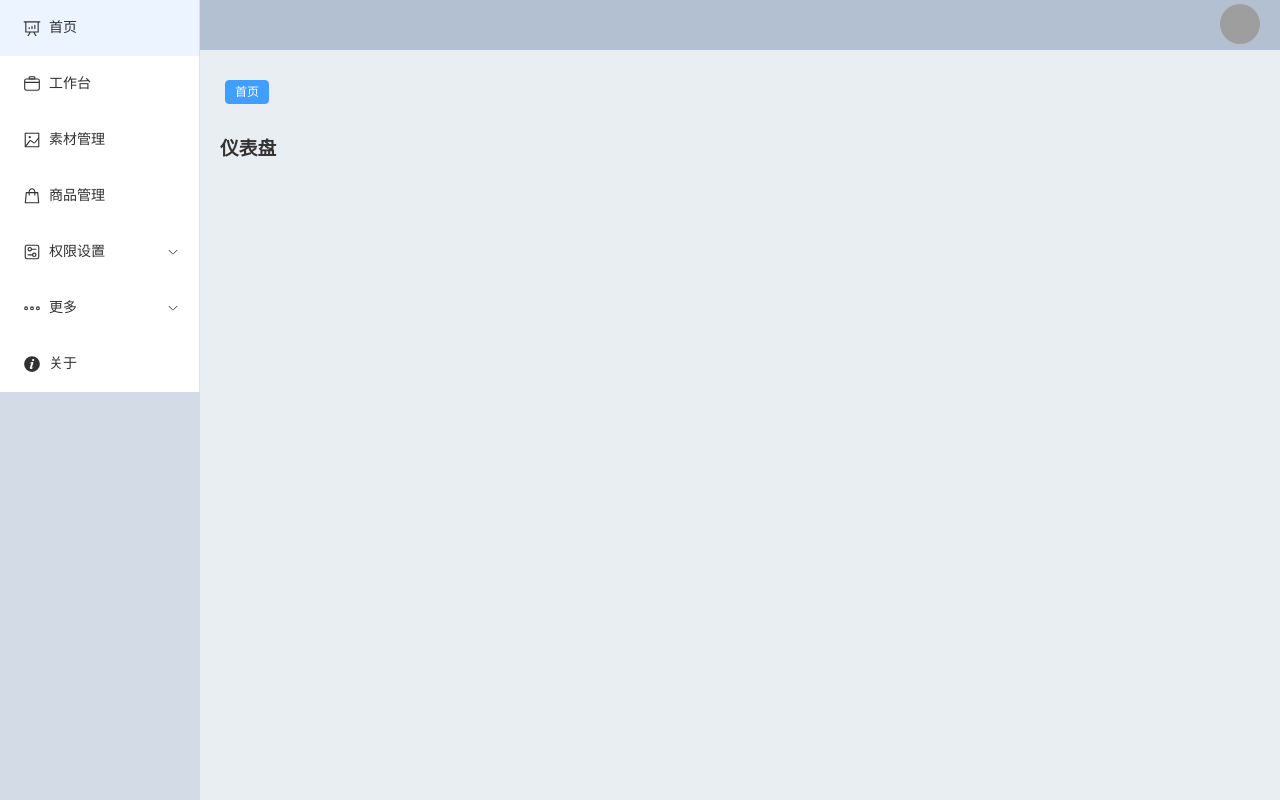
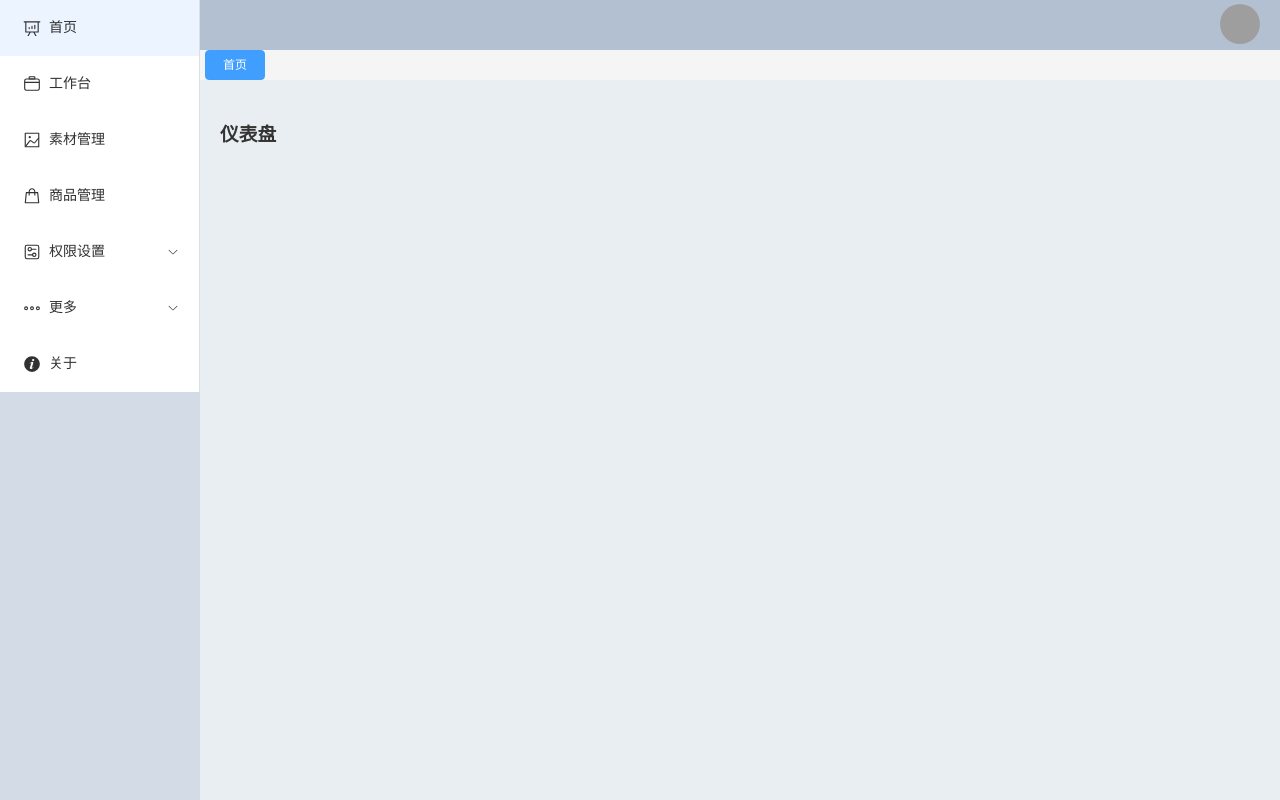
Before and after one commit to yikafu/vite-admin-system, a Vue app: page / in a window 1280 px wide. Built offline with nearby package versions, Linux system fonts and the light colour scheme; grey boxes are pictures that could not be loaded.

Commit message:
布局优化

```diff
--- a/src/App.vue
+++ b/src/App.vue
@@ -5,6 +5,7 @@
     </el-aside>
     <el-container>
       <el-header><PHeader /></el-header>
+      <div style="margin-left: 5px;"><PTag /></div>
       <el-main>
         <PMain />
       </el-main>
@@ -16,6 +17,7 @@
 import PHeader from "./components/PHeader.vue";
 import PAside from "./components/PAside.vue";
 import PMain from "./components/PMain.vue";
+import PTag from './components/PTag.vue';
 </script>
 
 <style>
--- a/src/components/PAside.vue
+++ b/src/components/PAside.vue
@@ -33,7 +33,9 @@
 </template>
 
 <script setup>
-import { useRouter } from "vue-router";
+import { useRoute, useRouter } from "vue-router";
 // 获取所有路由
 const router = useRouter().options.routes;
+const route = useRoute();
+const currentRoute = route.path;
 </script>
--- a/src/components/PMain.vue
+++ b/src/components/PMain.vue
@@ -1,12 +1,7 @@
 <template>
-  <PTag />
   <router-view />
 </template>
 
-<script setup>
-import PTag from './PTag.vue';
-</script>
+<script setup></script>
 
-<style>
-
-</style>
+<style></style>
--- a/src/components/PTag.vue
+++ b/src/components/PTag.vue
@@ -6,6 +6,7 @@
     :effect="tag.name === route.meta.title ? 'dark' : 'plain'"
     :closable="tag.name !== '首页'"
     :type="tag.type"
+    :id="tag.name === '首页' ? 'shouye' : ''"
     @click="handleClick(tag)"
     @close="handleClose(tag)"
   >
@@ -57,8 +58,21 @@ function handleClick(e) {
 
 <style scoped>
 .el-tag {
-  margin: 10px 5px;
+  margin: 0px 3px;
+  padding: 6px;
+  min-width: 60px;
+  max-width: 80px;
+  height: 30px;
 }
+
+#shouye {
+  margin: 0px;
+  padding: 6px;
+  min-width: 60px;
+  max-width: 80px;
+  height: 30px;
+}
+
 .el-tag:hover {
   cursor: pointer;
 }
```
